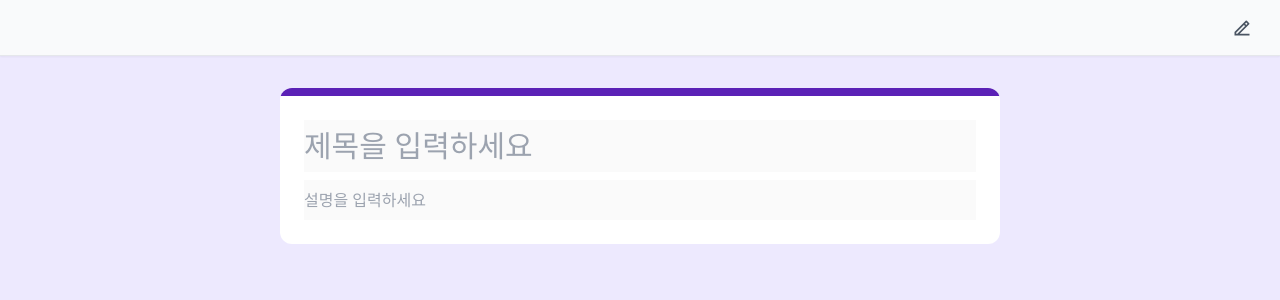
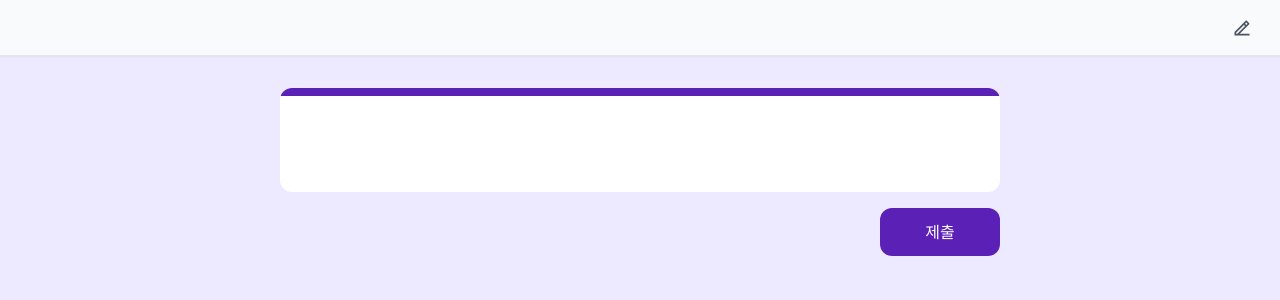
Before and after one commit to bh2980/googleFormClone, a React (Vite) app: page /form in a window 1280 px wide. Shown: the top 300 px of the page. Built offline with nearby package versions, Linux system fonts and the light colour scheme.

Commit message:
feat: 제출 버튼 추가

```diff
--- a/src/pages/Form.tsx
+++ b/src/pages/Form.tsx
@@ -3,8 +3,8 @@ import IconButton from "../component/common/IconButton";
 
 import { Link } from "react-router-dom";
 import { useAppSelector } from "../hook/storeHook";
-import TitleBlock from "../component/editor/TitleBlock";
 import QuestionBlock from "../component/form/QuestionBlock";
+import TitleBlock from "../component/form/TitleBlock";
 
 const Form = () => {
   const questionIDList = useAppSelector((store) => store.docs.questionIDList);
@@ -18,14 +18,19 @@ const Form = () => {
         </IconButton>
       </div>
       <div className="flex w-full p-8">
-        <div className="flex-1"></div>
-        <form className="flex flex-[2] gap-4 flex-col ">
-          <TitleBlock disabled />
+        <div className="flex-1" />
+        <form className="flex flex-[2] gap-4 flex-col items-end">
+          <TitleBlock />
           {questionIDList.map((qID) => (
             <QuestionBlock key={qID} questionID={qID} />
           ))}
+          <Link to={"/result"}>
+            <button className="w-[120px] p-3 text-white text-md bg-violet-800 rounded-xl hover:bg-violet-500 active:bg-violet-900">
+              제출
+            </button>
+          </Link>
         </form>
-        <div className="flex-1"></div>
+        <div className="flex-1" />
       </div>
     </div>
   );
```
